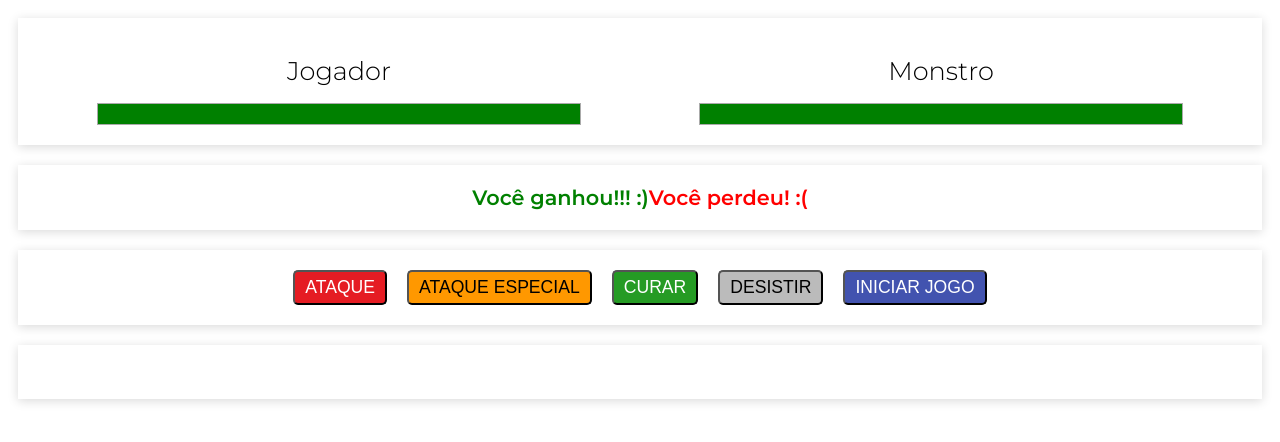
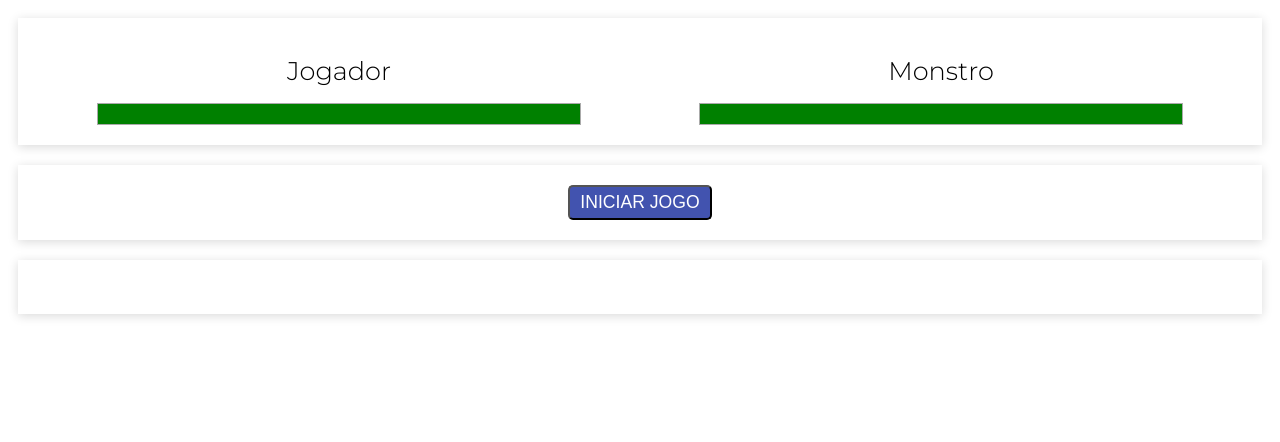
Before and after one commit to nilosoares/curso-vue-js-2, a plain HTML site: page section-4/index.html in a window 1280 px wide. Drawn offline with nearby package versions, Linux system fonts and the light colour scheme.

Commit message:
Show and hide buttons according to the state

```diff
--- a/section-4/app.js
+++ b/section-4/app.js
@@ -1,4 +1,23 @@
+const STATE = {
+    MENU: 0,
+    PLAYING: 1,
+    ENDED: 2,
+};
+
 new Vue({
     el: '#app',
-
+    data: {
+        state: STATE.MENU,
+    },
+    computed: {
+        showMenu() {
+            return this.state === STATE.MENU;
+        },
+        showActions() {
+            return this.state === STATE.PLAYING;
+        },
+        showResult() {
+            return this.state === STATE.ENDED;
+        }
+    },
 })
--- a/section-4/index.html
+++ b/section-4/index.html
@@ -24,18 +24,18 @@
                 <div></div>
             </div>
         </div>
-        <div class="panel result">
+        <div class="panel result" v-if="showResult">
             <div class="win">Você ganhou!!! :)</div>
             <div class="lose">Você perdeu! :(</div>
         </div>
         <div class="panel buttons">
-            <template>
+            <template v-if="showActions">
                 <button class="btn attack">Ataque</button>
                 <button class="btn especial-attack">Ataque Especial</button>
                 <button class="btn heal">Curar</button>
                 <button class="btn give-up">Desistir</button>
             </template>
-            <button class="btn new-game">Iniciar Jogo</button>
+            <button class="btn new-game" v-if="showMenu">Iniciar Jogo</button>
         </div>
         <div class="panel logs">
             <ul>
```
